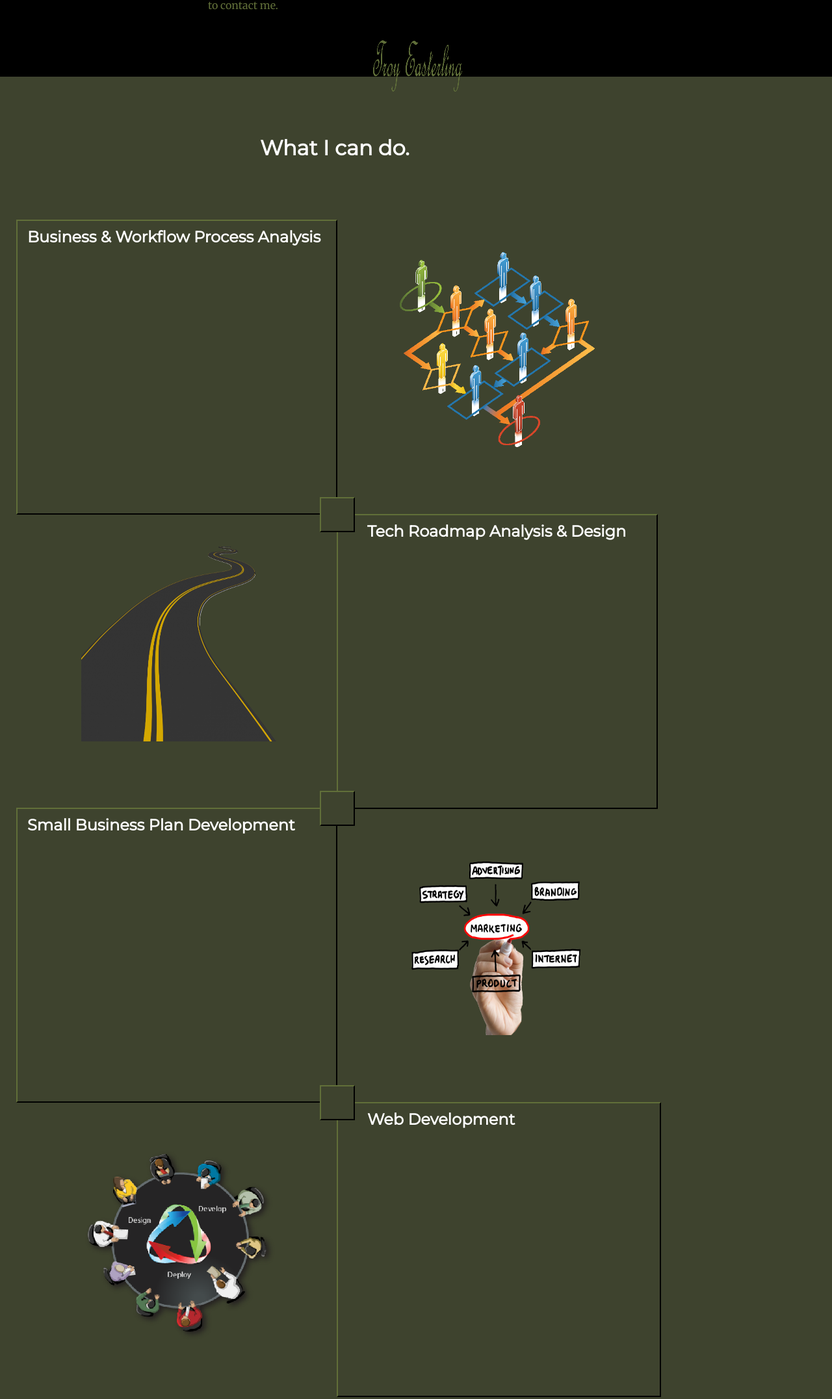
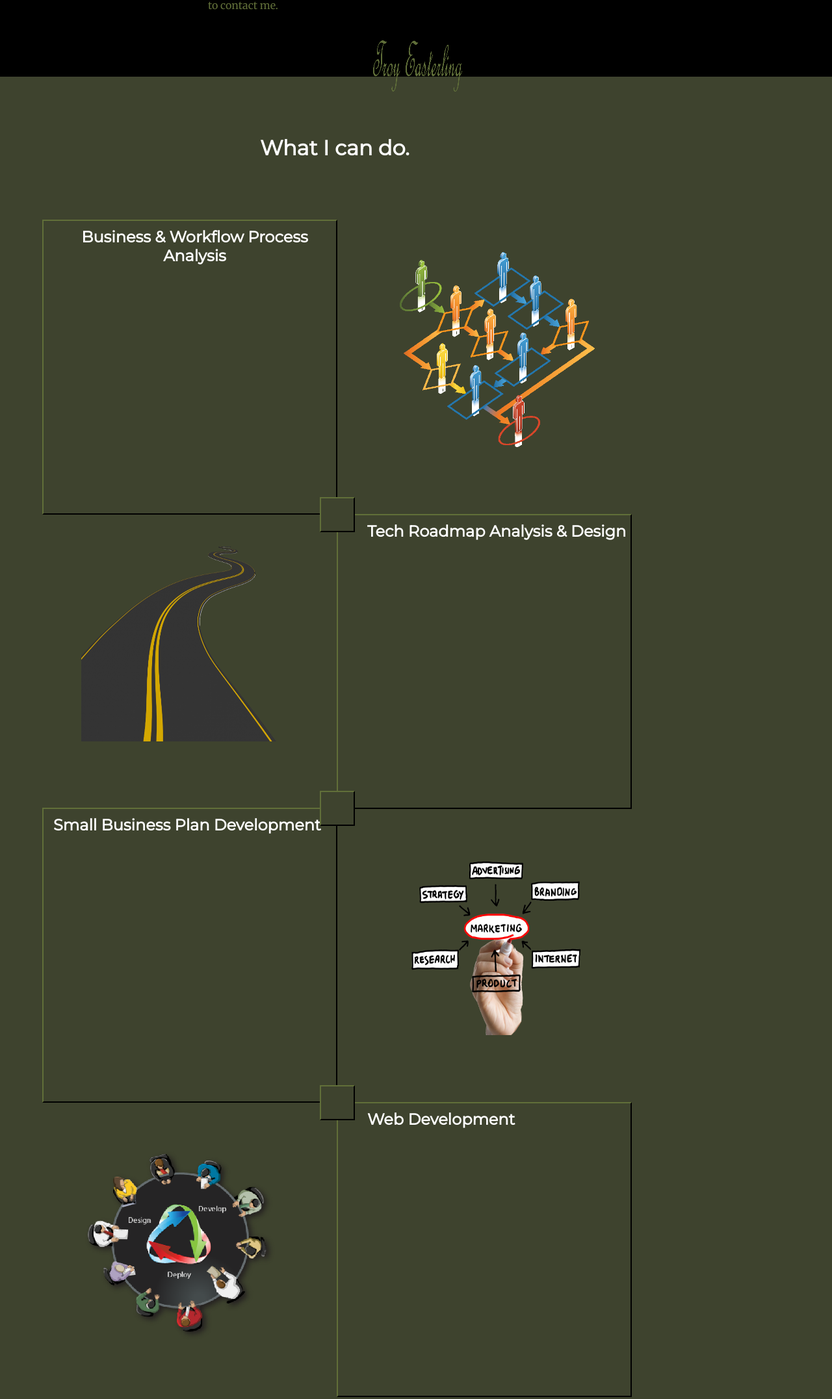
Before and after one commit to easterling/myPersonalWebSite, a plain HTML site: page index.html in a window 1280 px wide. Shown: the part 662-2815 px from the top of the page at 65% size. Drawn offline with Linux system fonts and the light colour scheme.

Commit message:
Update styles.css

```diff
--- a/css/styles.css
+++ b/css/styles.css
@@ -182,9 +182,9 @@ td {
 
 .ba-div {
   position: absolute;
-  left: 25px;
+  left: 65px;
   top: 1000px;
-  width: 490px;
+  width: 450px;
   height: 450px;
   border-style: solid;
   border-width: 2px;
@@ -205,7 +205,7 @@ td {
   position: absolute;
   left: 518px;
   top: 1453px;
-  width: 490px;
+  width: 450px;
   height: 450px;
   border-style: solid;
   border-width: 2px;
@@ -224,9 +224,9 @@ td {
 
 .bp-div {
   position: absolute;
-  left: 25px;
+  left: 65px;
   top: 1905px;
-  width: 490px;
+  width: 450px;
   height: 450px;
   border-style: solid;
   border-width: 2px;
@@ -247,7 +247,7 @@ td {
   position: absolute;
   left: 518px;
   top: 2358px;
-  width: 495px;
+  width: 450px;
   height: 450px;
   border-style: solid;
   border-width: 2px;
```
